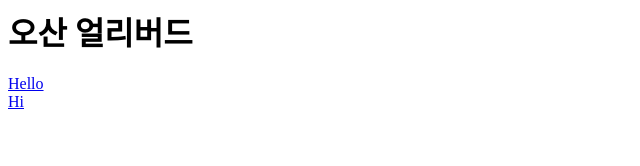
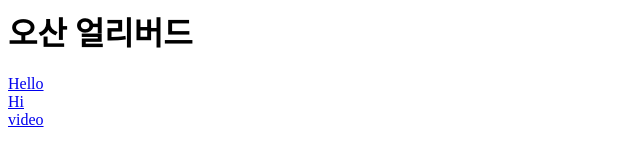
Before and after one commit to bestmy05/bestmy05.github.io, a plain HTML site: page index.html in a window 1280 px wide. Shown: the full height of the page, 0-640 px from the left. Drawn offline with Linux system fonts and the light colour scheme.

Commit message:
Update index.html

```diff
--- a/index.html
+++ b/index.html
@@ -7,5 +7,7 @@
   <a href="hello.html">Hello</a>
   <br/>
   <a href="abc/hi.html">Hi</a>
+  <br/>
+  <a href="abc/video.html">video</a>
 </body>
 </html>
```
